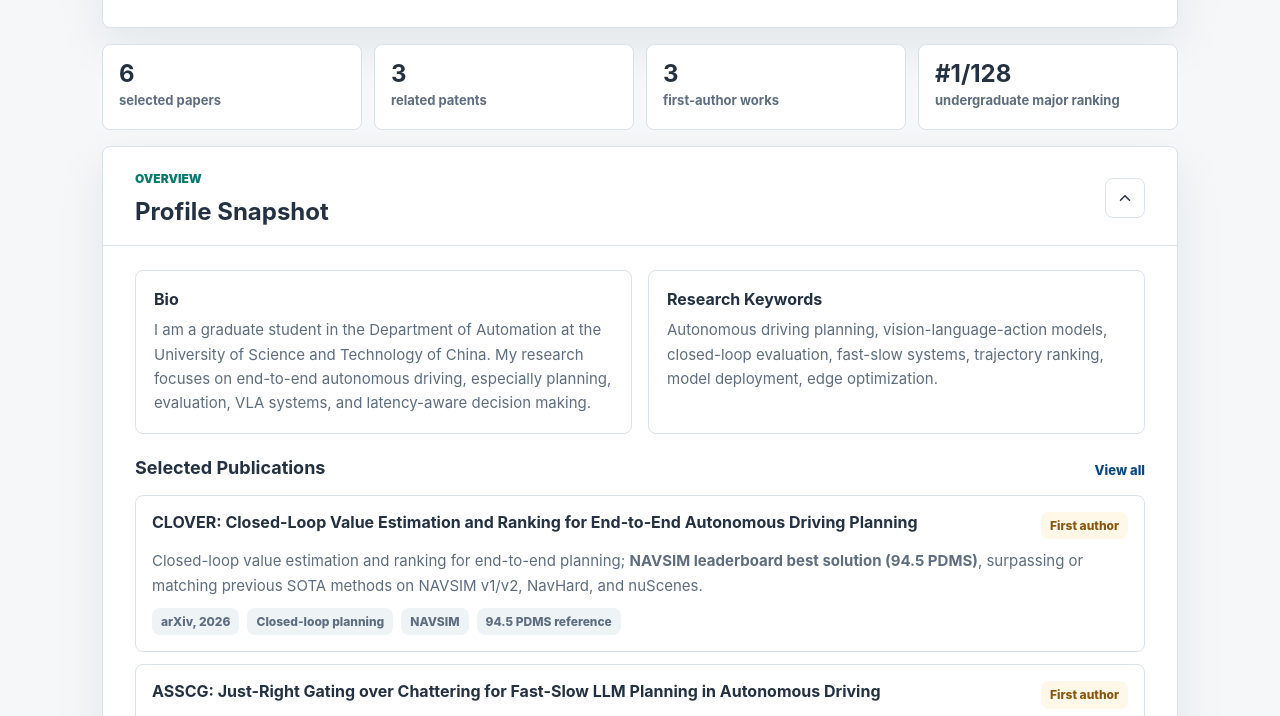
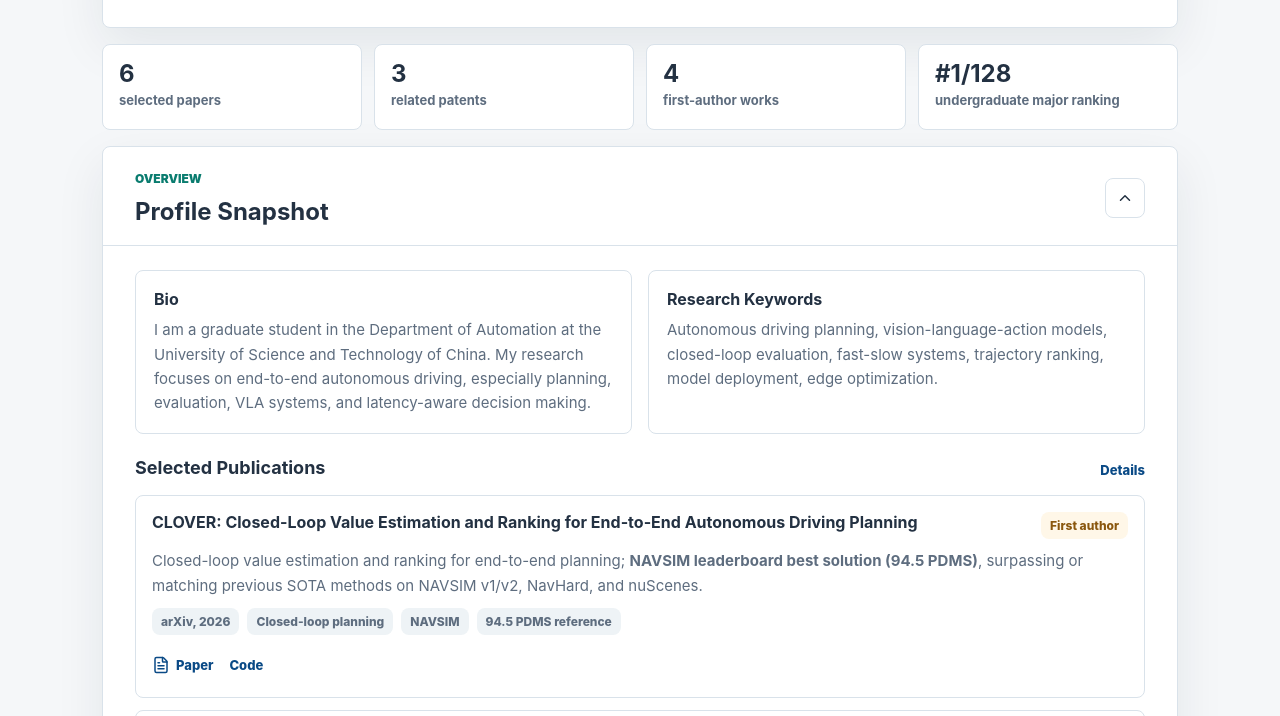
Before and after one commit to WilliamXuanYu/WilliamXuanYu.github.io, a plain HTML site: page index.html in a window 1280 px wide. Shown: the part 573-1289 px from the top of the page. Drawn offline with nearby package versions, Linux system fonts and the light colour scheme.

Commit message:
Add overview detail links and paper links

```diff
--- a/assets/js/main.js
+++ b/assets/js/main.js
@@ -50,6 +50,7 @@ const content = {
       collaborator: "Collaborator",
       noResults: "No matching publications.",
       viewAll: "View all",
+      details: "Details",
       overviewBio: "Bio",
       overviewPapers: "Selected Publications",
       overviewPatents: "Related Patents",
@@ -303,6 +304,7 @@ const content = {
       collaborator: "合作作者",
       noResults: "没有匹配的论文。",
       viewAll: "查看全部",
+      details: "Details",
       overviewBio: "个人简介",
       overviewPapers: "代表论文",
       overviewPatents: "相关专利",
@@ -554,6 +556,11 @@ function setActiveView(view) {
 
 function compactCard(item, options = {}) {
   const meta = options.meta || [];
+  const linkHtml = item.links?.length
+    ? `<div class="card-links">${item.links
+        .map((link) => `<a href="${link.url}" target="_blank" rel="noreferrer">${icon(link.icon)}<span>${link.label}</span></a>`)
+        .join("")}</div>`
+    : "";
   return `
     <article class="compact-card">
       <div class="card-topline">
@@ -566,6 +573,7 @@ function compactCard(item, options = {}) {
           ? `<ul class="meta">${meta.map((entry) => `<li>${entry}</li>`).join("")}</ul>`
           : ""
       }
+      ${linkHtml}
     </article>
   `;
 }
@@ -575,7 +583,7 @@ function overviewSection(title, view, body) {
     <section class="overview-section">
       <div class="overview-section-header">
         <h3>${title}</h3>
-        <a href="#${view}" data-overview-jump="${view}">${content[currentLanguage].ui.viewAll}</a>
+        <a href="#${view}" data-overview-jump="${view}">${content[currentLanguage].ui.details}</a>
       </div>
       <div class="overview-feature-list">${body}</div>
     </section>
--- a/index.html
+++ b/index.html
@@ -105,7 +105,7 @@
           <span data-i18n="stats.patents">related patents</span>
         </div>
         <div>
-          <strong>3</strong>
+          <strong>4</strong>
           <span data-i18n="stats.firstAuthor">first-author works</span>
         </div>
         <div>
```
